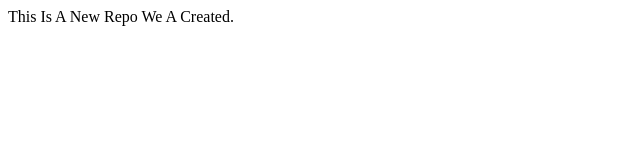
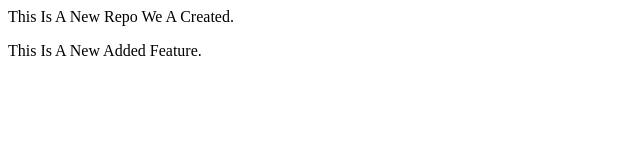
Before and after one commit to atharvkavitake/localrepo, a plain HTML site: page index.html in a window 1280 px wide. Shown: the whole page, without its empty margins (0-640 px from the left). Drawn offline with Linux system fonts and the light colour scheme.

Commit message:
Add A New Feature

```diff
--- a/index.html
+++ b/index.html
@@ -1 +1,2 @@
 <p>This Is A New Repo We A Created.</p>
+<p>This Is A New Added Feature.</p>
```
